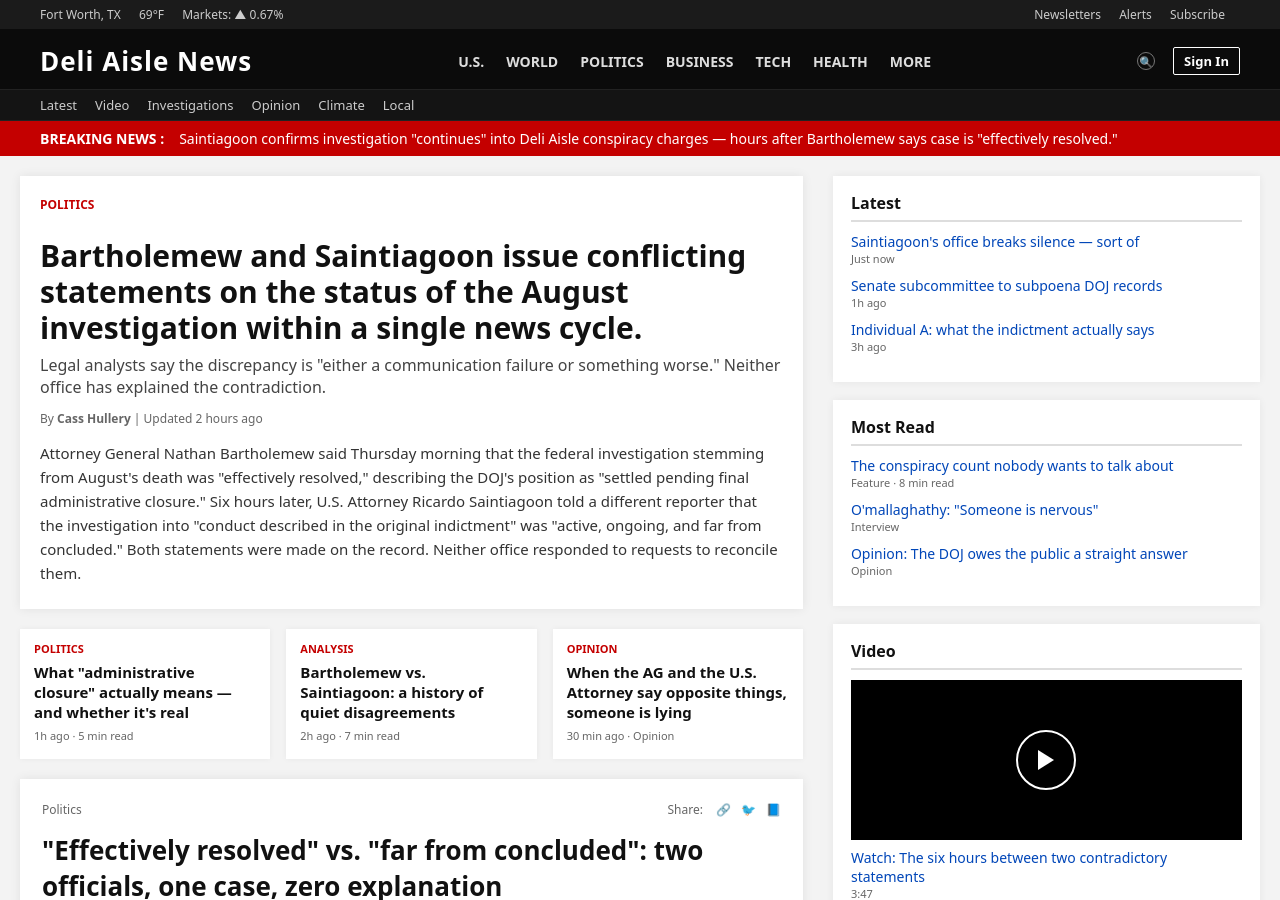
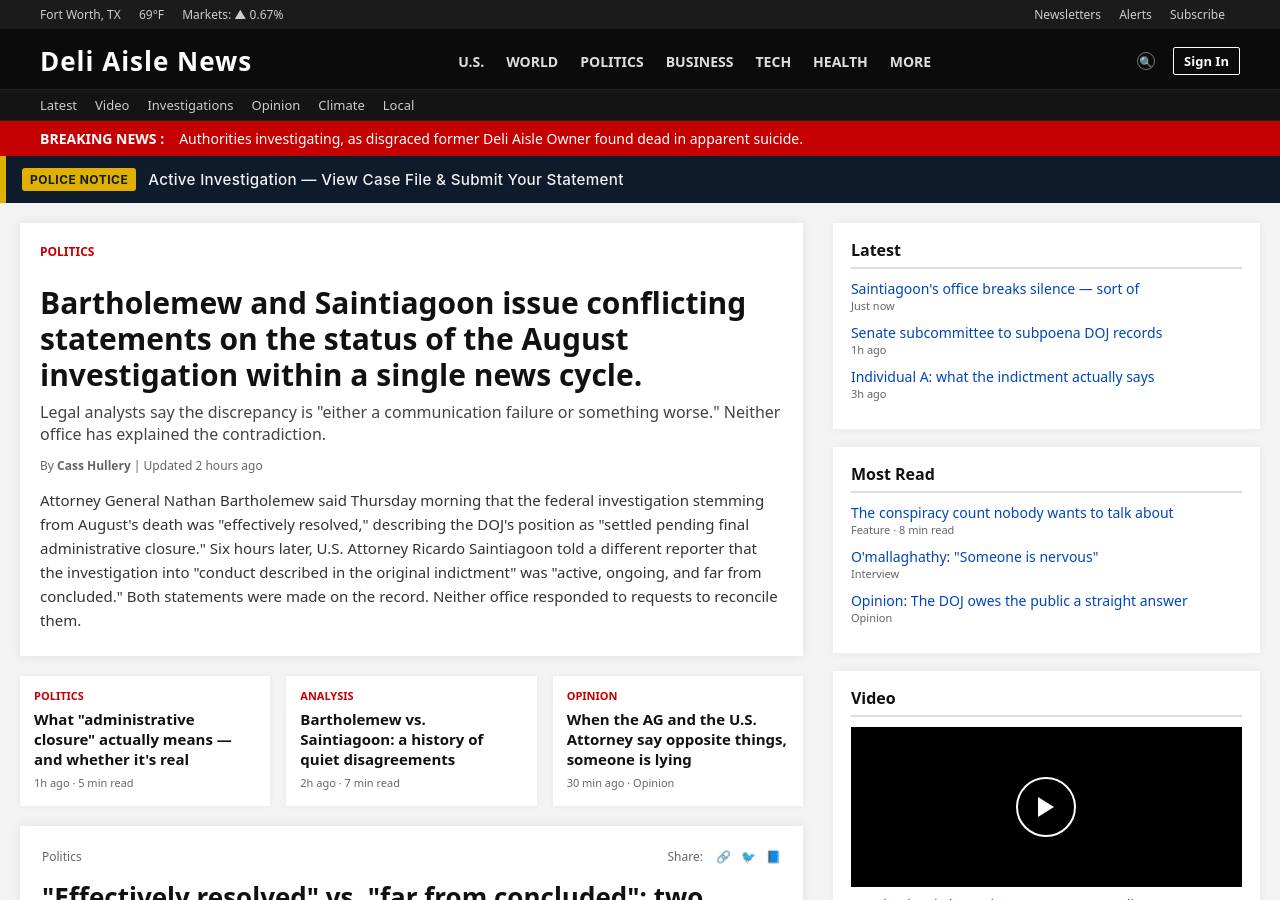
Before and after one commit to NotAnIronman/ARG, a Jekyll site: the page built from pages/politics.html, in a window 1280 px wide and 900 px high. Built offline with Jekyll 4.4.1, drawn with Linux system fonts in a browser that asks for light colours.

Commit message:
Update politics.html

```diff
--- a/pages/politics.html
+++ b/pages/politics.html
@@ -1,61 +1,9 @@
-<!DOCTYPE html>
-<html lang="en">
-<head>
-<meta charset="UTF-8">
-<meta name="viewport" content="width=device-width, initial-scale=1.0">
-<title>Deli Aisle News | Politics</title>
-<link rel="stylesheet" href="styles.css">
-</head>
-<body>
-
-<!-- draft v3 — bartholemew quote modified per legal 10/04 — original on record -->
-<!-- saintiagoon statement: DO NOT QUOTE OUT OF CONTEXT — editorial note 10/05 -->
-
-<div class="utility-bar">
-    <div class="utility-left">
-        <span>Fort Worth, TX</span>
-        <span>69°F</span>
-        <span>Markets: ▲ 0.67%</span>
-    </div>
-    <div class="utility-right">
-        <span>Newsletters</span>
-        <span>Alerts</span>
-        <span>Subscribe</span>
-    </div>
-</div>
-
-<div class="header">
-    <div class="logo">Deli Aisle News</div>
-    <nav class="primary-nav">
-        <a href="us.html">U.S.</a>
-        <a href="world.html">World</a>
-        <a href="politics.html">Politics</a>
-        <a href="business.html">Business</a>
-        <a href="tech.html">Tech</a>
-        <a href="health.html">Health</a>
-        <a href="soon.html">More</a>
-    </nav>
-    <div class="header-actions">
-        <div class="search-icon">🔍</div>
-        <div class="signin">Sign In</div>
-    </div>
-</div>
-
-<div class="secondary-nav">
-    <a href="soon.html">Latest</a>
-    <a href="soon.html">Video</a>
-    <a href="soon.html">Investigations</a>
-    <a href="soon.html">Opinion</a>
-    <a href="soon.html">Climate</a>
-    <a href="local.html">Local</a>
-</div>
-
-<div class="breaking-bar">
-    <div class="breaking-label">Breaking News :</div>
-    <div class="breaking-headline">
-        Saintiagoon confirms investigation "continues" into Deli Aisle conspiracy charges — hours after Bartholemew says case is "effectively resolved."
-    </div>
-</div>
+---
+layout: default
+title: "Breaking News"
+breaking_headline: "Authorities investigating, as disgraced former Deli Aisle Owner found dead in apparent suicide."
+show_banner: true
+---
 
 <div class="page">
     <div>
@@ -163,16 +111,3 @@
         </section>
     </aside>
 </div>
-
-<footer class="footer">
-    <div class="footer-grid">
-        <div><h4>News</h4><a href="us.html">U.S.</a><a href="world.html">World</a><a href="politics.html">Politics</a><a href="local.html">Local</a></div>
-        <div><h4>Sections</h4><a href="business.html">Business</a><a href="tech.html">Tech</a><a href="health.html">Health</a><a href="soon.html">Climate</a></div>
-        <div><h4>About</h4><a href="about.html">About Us</a><a href="standards.html">Standards</a><a href="careers.html">Careers</a><a href="soon.html">Press</a></div>
-        <div><h4>Contact</h4><a href="soon.html">Contact Us</a><a href="tip.html">Send a Tip</a><a href="soon.html">Corrections</a><a href="privacy.html">Privacy</a></div>
-    </div>
-    <div class="footer-bottom">© 2026 Deli Aisle News Network. All rights reserved.</div>
-</footer>
-
-</body>
-</html>
```
